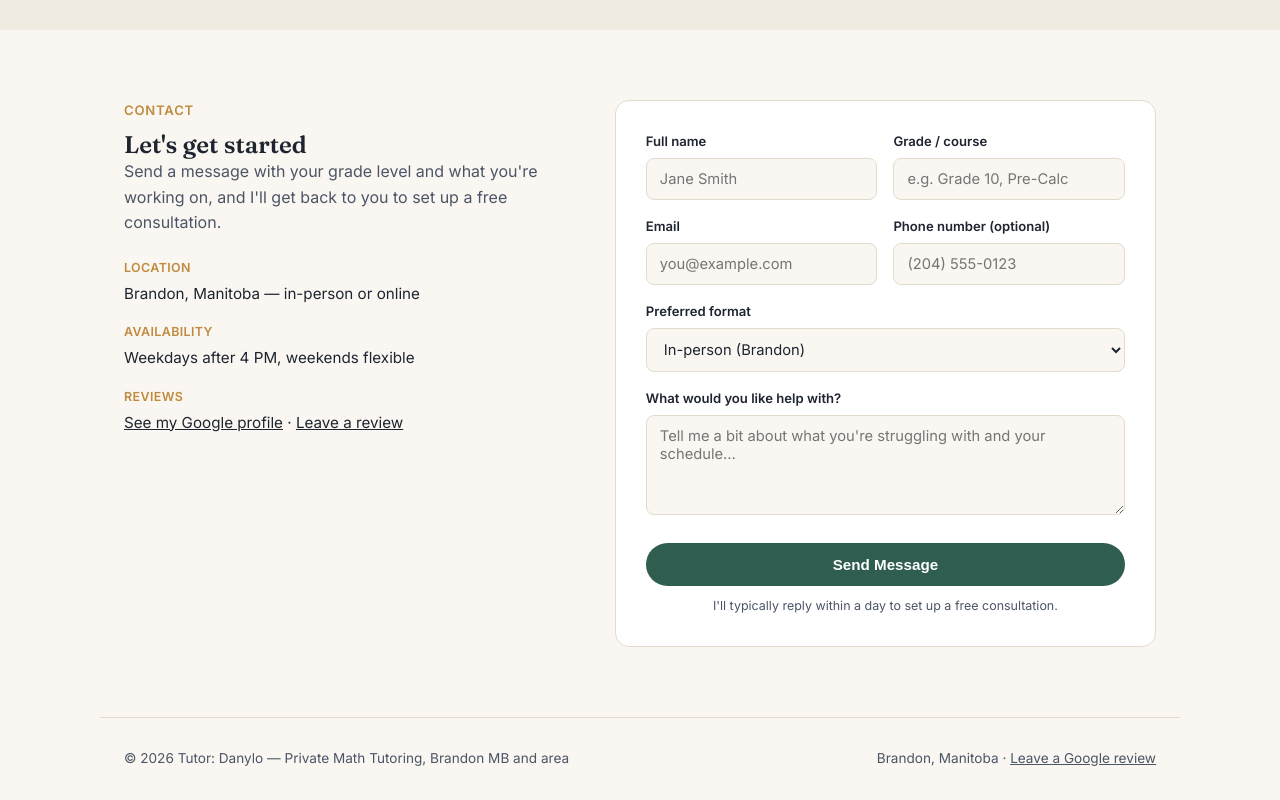
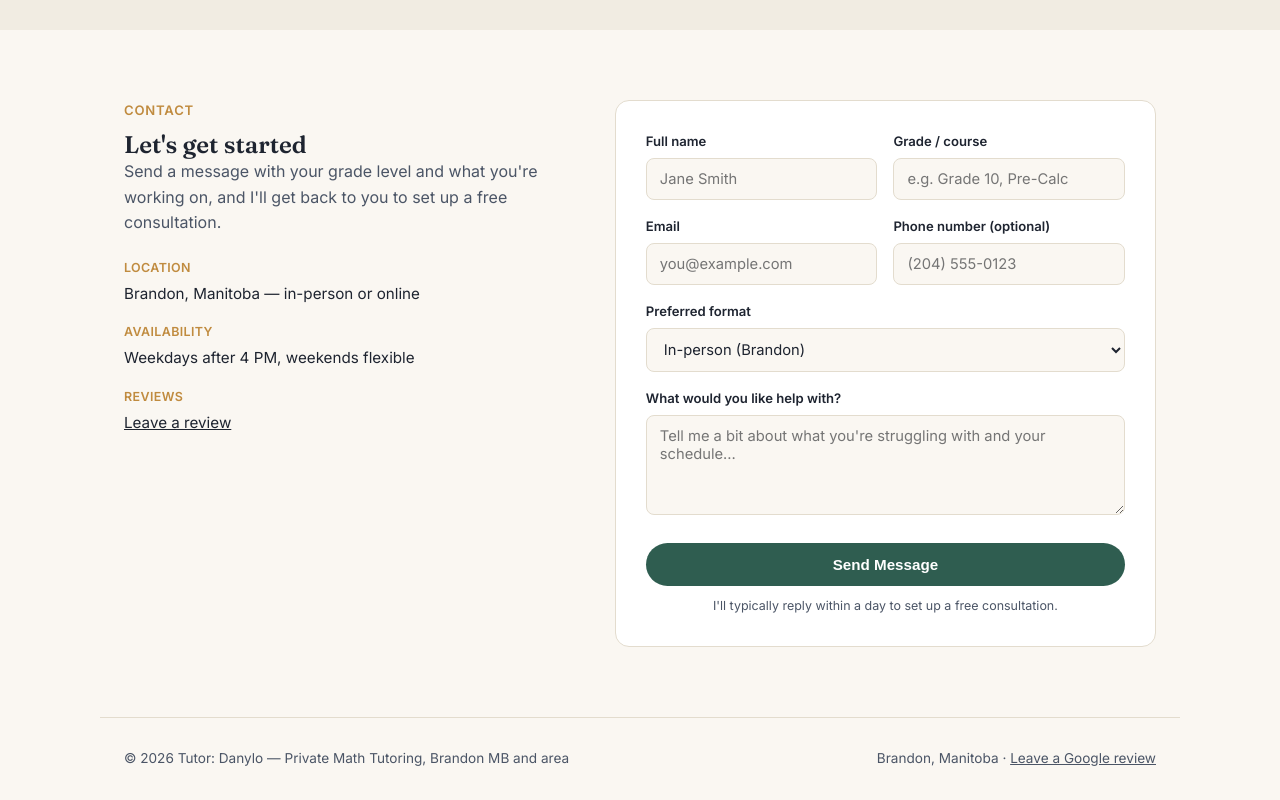
Before and after one commit to DanielDenysevych/danylo-math-tutoring, a plain HTML site: page index.html in a window 1280 px wide. Shown: the part 3763-4563 px from the top of the page. Drawn offline with Linux system fonts and the light colour scheme.

Commit message:
Remove Google profile link from contact section
Co-Authored-By: Claude Opus 5.5 <noreply@anthropic.com>

```diff
--- a/index.html
+++ b/index.html
@@ -480,7 +480,7 @@
           <strong>Availability</strong><span>Weekdays after 4 PM, weekends flexible</span>
         </div>
         <div class="info-row">
-          <strong>Reviews</strong><span><a href="https://g.page/r/CceLw0s5_r4LEAE" target="_blank" rel="noopener">See my Google profile</a> · <a href="https://g.page/r/CceLw0s5_r4LEAE/review" target="_blank" rel="noopener">Leave a review</a></span>
+          <strong>Reviews</strong><span><a href="https://g.page/r/CceLw0s5_r4LEAE/review" target="_blank" rel="noopener">Leave a review</a></span>
         </div>
       </div>
       <form id="contactForm" action="https://api.web3forms.com/submit" method="POST">
```
